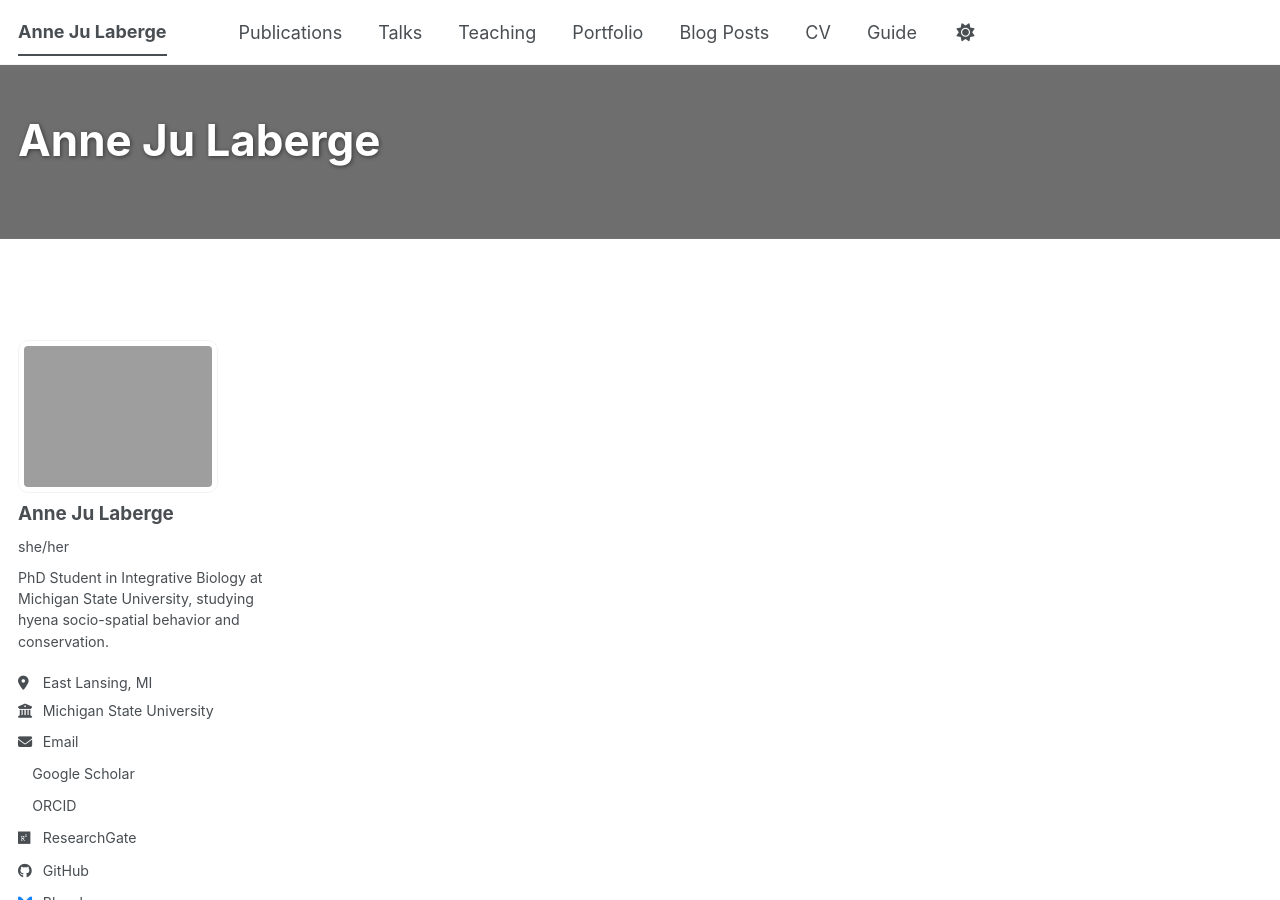
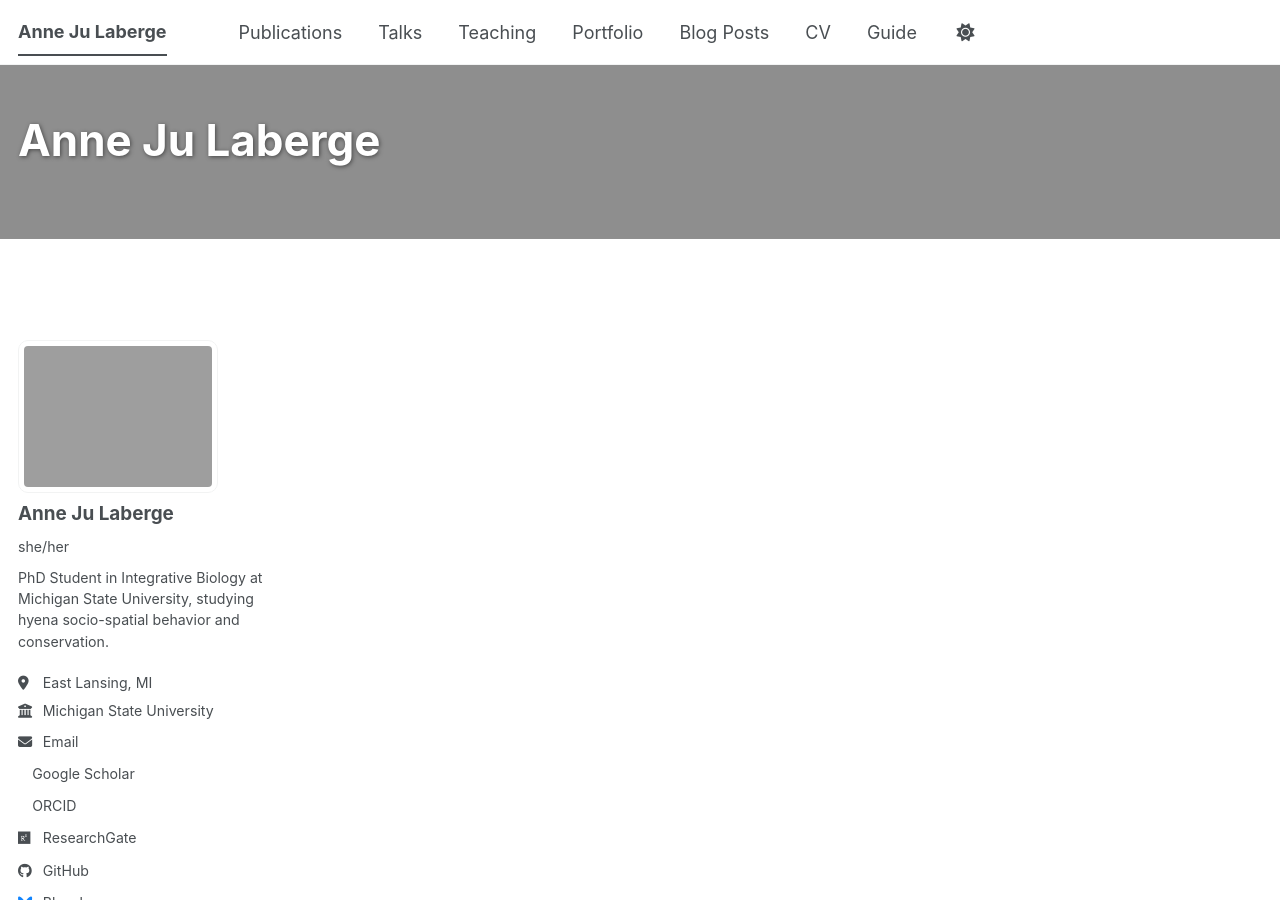
Before and after one commit to AnneJuL/annejul.github.io, a Jekyll site: the page built from _pages/about.md, in a window 1280 px wide and 900 px high. Built offline with Jekyll 4.4.1, drawn with Linux system fonts in a browser that asks for light colours; a style sheet for code colours, icons or effects is not loaded.

Commit message:
Update background image path and filter settings

```diff
--- a/_pages/about.md
+++ b/_pages/about.md
@@ -3,8 +3,8 @@ permalink: /
 title: ""
 author_profile: true
 header:
-  overlay_image: background.png
-  overlay_filter: 0.3
+  overlay_image: /images/background.png
+  overlay_filter: 0.1
 redirect_from:
   - /about/
   - /about.html
```
